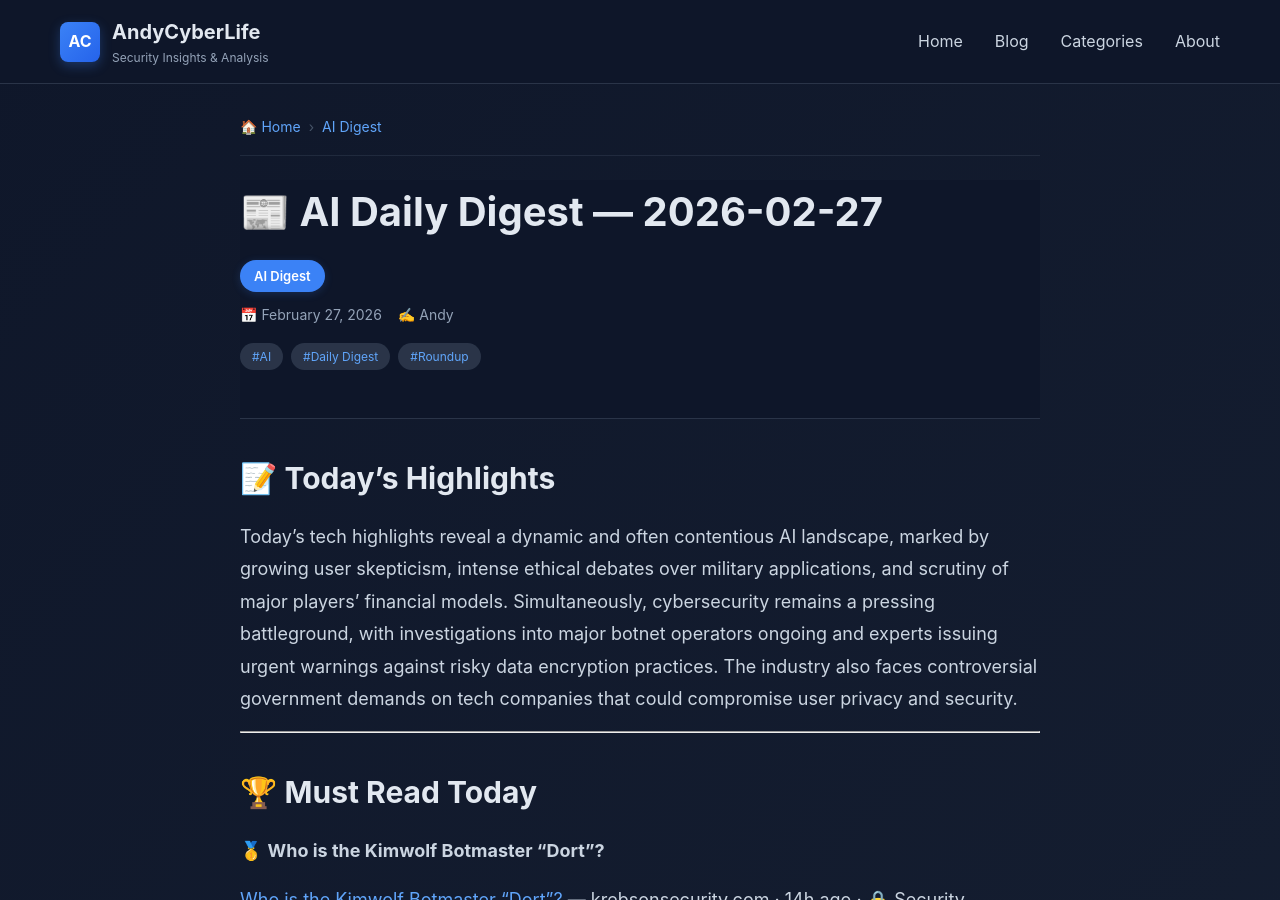
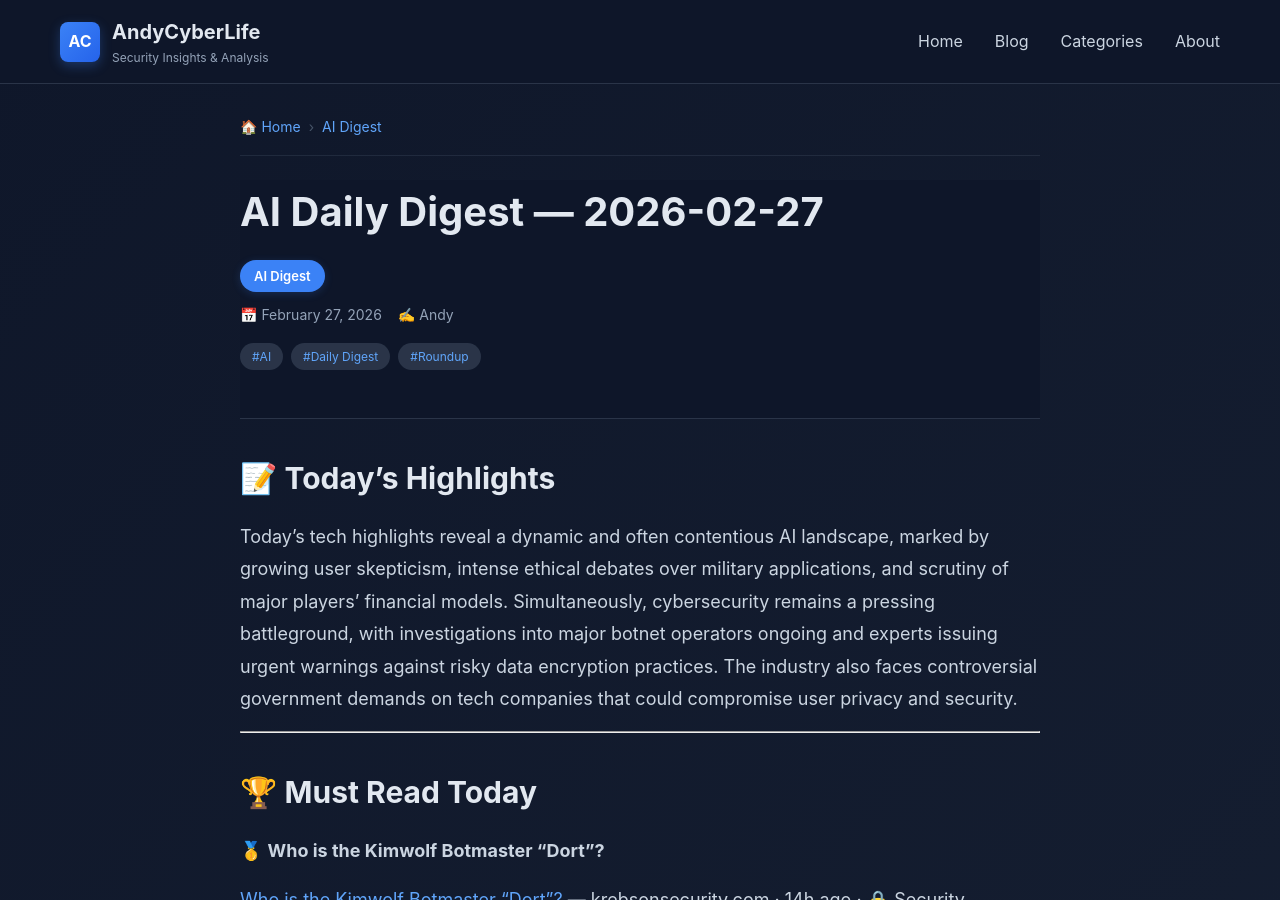
Before and after one commit to sinocikid/sinocikid.github.io, a Jekyll site: the page built from _posts/2026-02-27-ai-daily-digest.md, in a window 1280 px wide and 900 px high. Built offline with Jekyll 4.4.1, drawn with Linux system fonts in a browser that asks for light colours.

```diff
--- a/_posts/2026-02-27-ai-daily-digest.md
+++ b/_posts/2026-02-27-ai-daily-digest.md
@@ -1,5 +1,5 @@
 ---
-title: "📰 AI Daily Digest — 2026-02-27"
+title: "AI Daily Digest — 2026-02-27"
 date: 2026-02-27
 categories: ["AI Digest"]
 tags: ["AI", "Daily Digest", "Roundup"]
```
